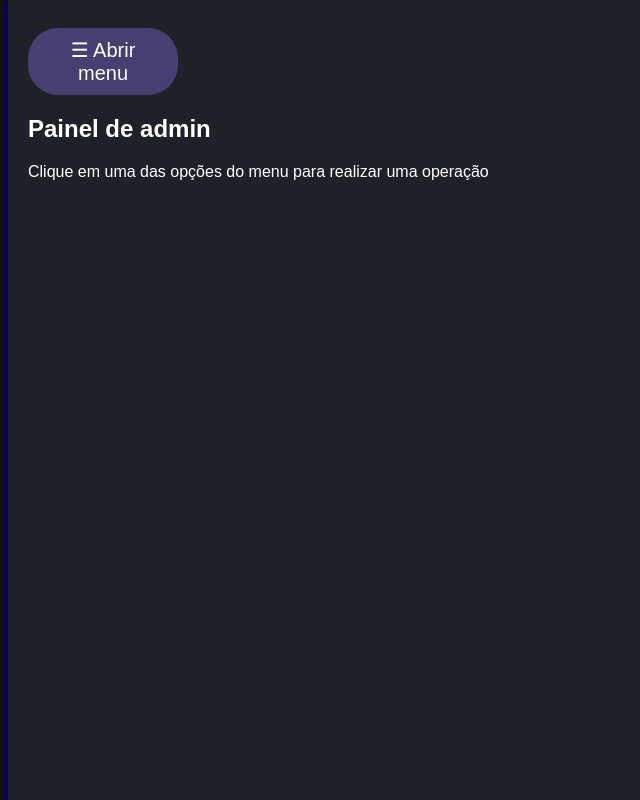
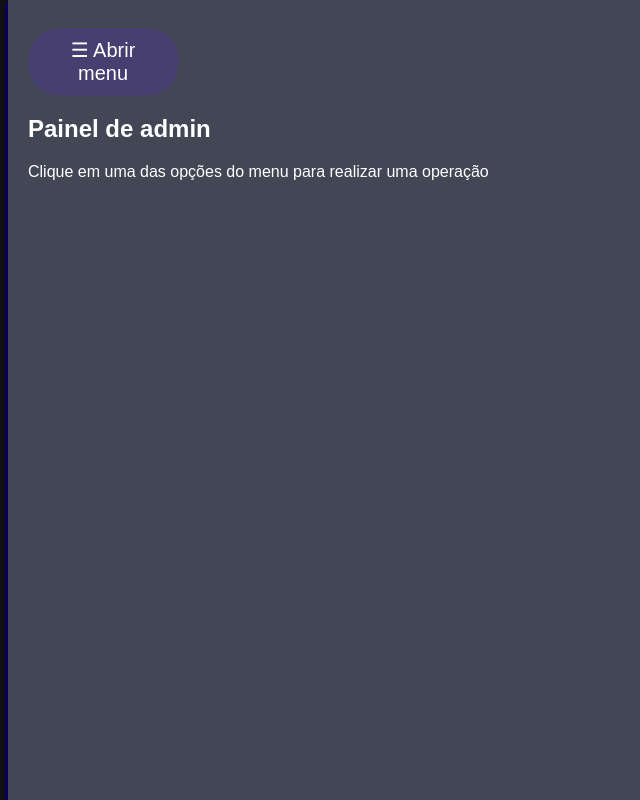
Before and after one commit to Kaironst/web1-trabalho-final, a website: page public/painelAdmin/painelAdmin.html in a window 1280 px wide. Shown: the whole page, without its empty margins (0-640 px from the left). Drawn offline with Linux system fonts and the light colour scheme.

Commit message:
Update painelAdmin.css

```diff
--- a/public/painelAdmin/painelAdmin.css
+++ b/public/painelAdmin/painelAdmin.css
@@ -1,6 +1,6 @@
 body{
     font-family: Arial, Helvetica, sans-serif;
-    background-color:rgb(31, 33, 40);
+    background-color:rgb(66, 70, 85);
     color: white;
    }
 
```
